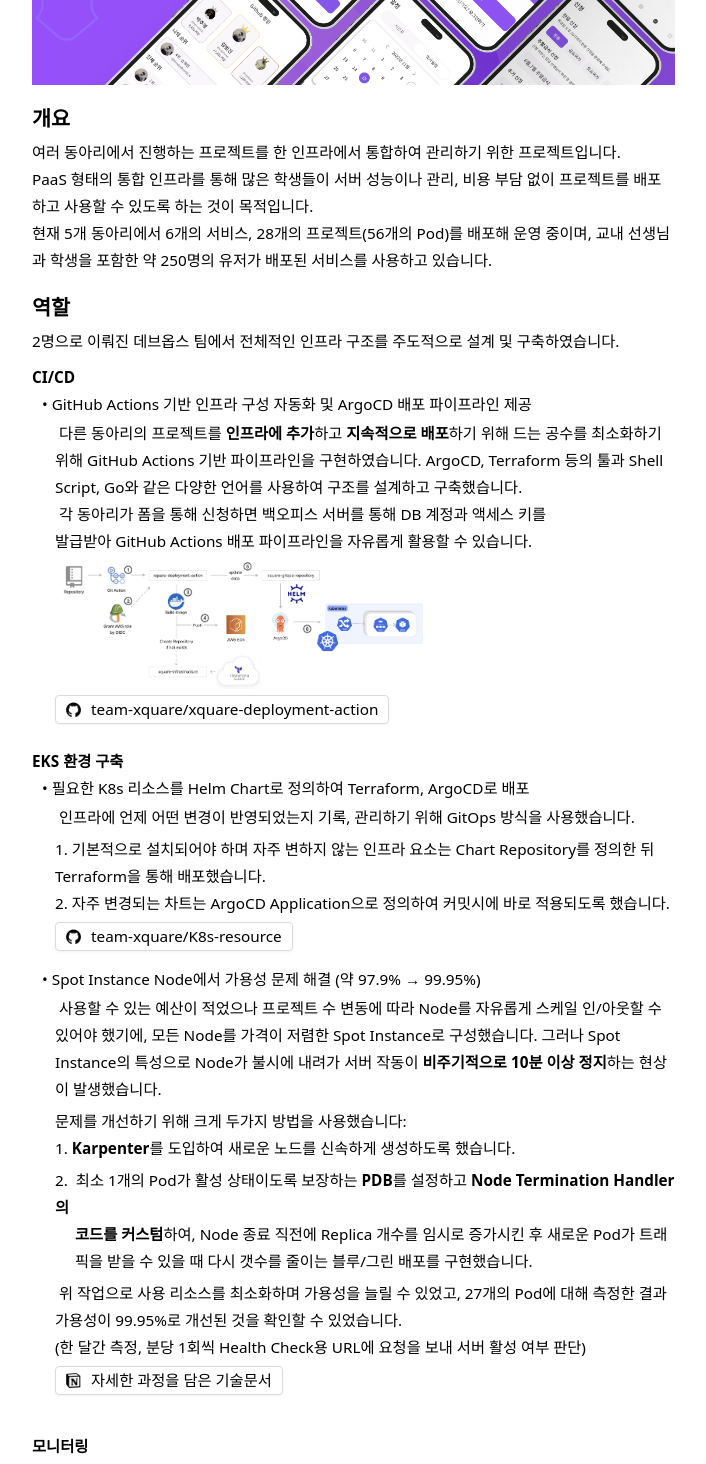
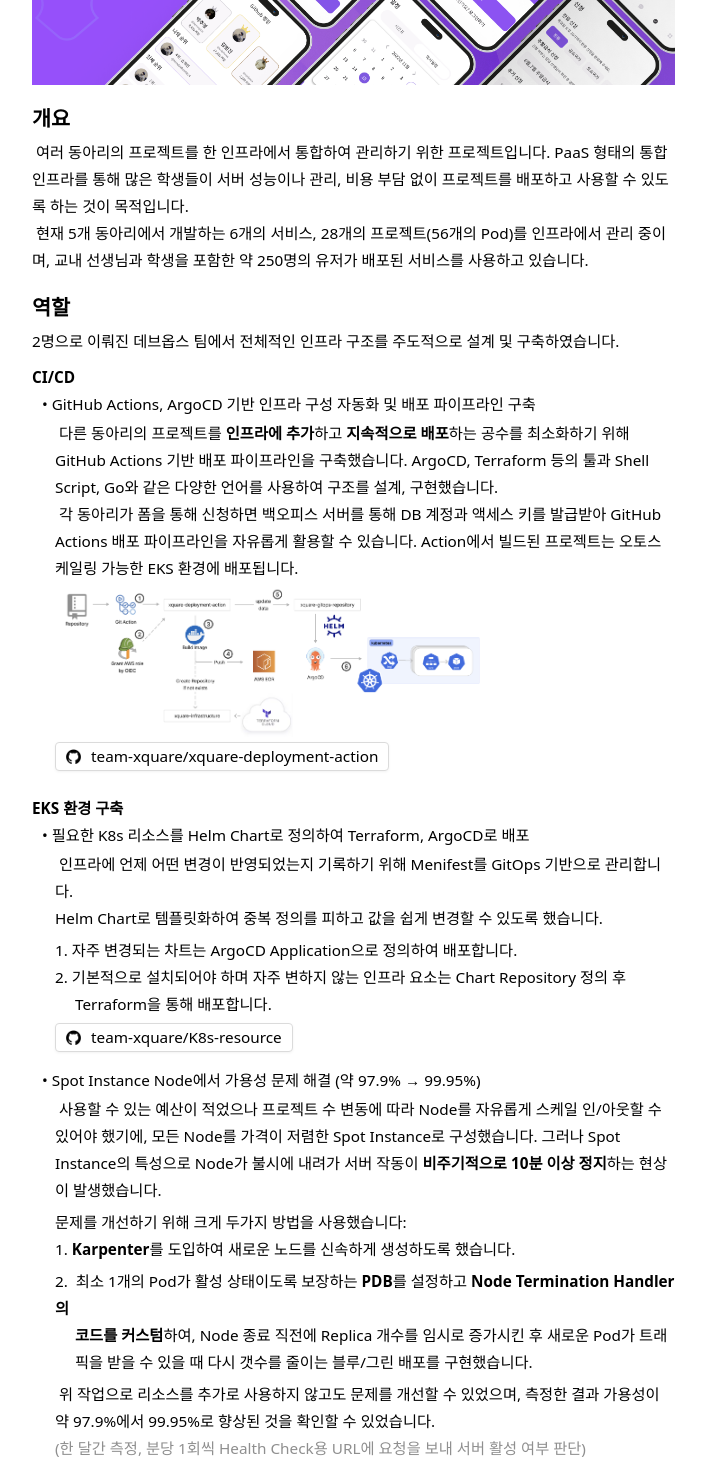
Before and after one commit to rlaisqls/portfolio, a React (Create React App) app: page / in a window 1280 px wide. Shown: the part 1300-2764 px from the top of the page, without its empty margins (381-1087 px from the left). Built offline with nearby package versions, Linux system fonts and the light colour scheme.

Commit message:
문장 간결화

```diff
--- a/src/portfolio/project/DMS.jsx
+++ b/src/portfolio/project/DMS.jsx
@@ -133,7 +133,7 @@
             <div className="inline-flex flex-col w-[645px] h-[63px] mb-[5px] mr-[-2.40px] items-center gap-[10px] relative border-solid border-[1px] drop-shadow-md bg-white border-lightgray rounded-lg">
             <div className="inline-flex items-center gap-[26px] absolute top-[13px] left-[18px]">
                 <p className="relative w-[491px]">
-                백엔드와 데브옵스에 대한 설계 정보 및 코드는 Github에서 확인하실 수 있습니다!
+                백엔드와 데브옵스에 대한 설계 및 코드는 GitHub에서 확인하실 수 있습니다!
                 </p>
                 <a href='https://github.com/team-aliens/DMS-Backend' target='_blank' rel="noopener noreferrer">
                 <div className="flex h-[35px] items-center justify-center gap-[10px] px-[16px] py-[14px] rounded relative bg-[#3D8AFF] hover:bg-[#336FF6] w-[84px]">
--- a/src/portfolio/project/Xquare.jsx
+++ b/src/portfolio/project/Xquare.jsx
@@ -16,7 +16,8 @@
                 </div>
 
                 <p className="relative">
-                    여러 동아리에서 진행하는 프로젝트를 한 인프라에서 통합하여 관리하기 위한 프로젝트입니다.<br/>PaaS 형태의 통합 인프라를 통해 많은 학생들이 서버 성능이나 관리, 비용 부담 없이 프로젝트를 배포하고 사용할 수 있도록 하는 것이 목적입니다.<br/>현재 5개 동아리에서 6개의 서비스, 28개의 프로젝트(56개의 Pod)를 배포해 운영 중이며, 교내 선생님과 학생을 포함한 약 250명의 유저가 배포된 서비스를 사용하고 있습니다.
+                    <Tab/>여러 동아리의 프로젝트를 한 인프라에서 통합하여 관리하기 위한 프로젝트입니다. PaaS 형태의 통합 인프라를 통해 많은 학생들이 서버 성능이나 관리, 비용 부담 없이 프로젝트를 배포하고 사용할 수 있도록 하는 것이 목적입니다.<br/>
+                    <Tab/>현재 5개 동아리에서 개발하는 6개의 서비스, 28개의 프로젝트(56개의 Pod)를 인프라에서 관리 중이며, 교내 선생님과 학생을 포함한 약 250명의 유저가 배포된 서비스를 사용하고 있습니다.
                 </p>
                 </div>
 
@@ -33,13 +34,13 @@
                     <Bold text="CI/CD"/><br />
                     <div className="ml-[10px]">
                         <Toggle summary={<>
-                            GitHub Actions 기반 인프라 구성 자동화 및 ArgoCD 배포 파이프라인 제공
+                            GitHub Actions, ArgoCD 기반 인프라 구성 자동화 및 배포 파이프라인 구축
                         </>} detail={
                             <>
-                                <Tab/>다른 동아리의 프로젝트를 <b>인프라에 추가</b>하고 <b>지속적으로 배포</b>하기 위해 드는 공수를 최소화하기 위해 GitHub Actions 기반 파이프라인을 구현하였습니다. ArgoCD, Terraform 등의 툴과 Shell Script, Go와 같은 다양한 언어를 사용하여 구조를 설계하고 구축했습니다.<br/>
-                                <Tab/>각 동아리가 폼을 통해 신청하면 백오피스 서버를 통해 DB 계정과 액세스 키를 <br/>발급받아 GitHub Actions 배포 파이프라인을 자유롭게 활용할 수 있습니다.
+                                <Tab/>다른 동아리의 프로젝트를 <b>인프라에 추가</b>하고 <b>지속적으로 배포</b>하는 공수를 최소화하기 위해 GitHub Actions 기반 배포 파이프라인을 구축했습니다. ArgoCD, Terraform 등의 툴과 Shell Script, Go와 같은 다양한 언어를 사용하여 구조를 설계, 구현했습니다.<br/>
+                                <Tab/>각 동아리가 폼을 통해 신청하면 백오피스 서버를 통해 DB 계정과 액세스 키를 발급받아 GitHub Actions 배포 파이프라인을 자유롭게 활용할 수 있습니다. Action에서 빌드된 프로젝트는 오토스케일링 가능한 EKS 환경에 배포됩니다.
                                 <Gap/>
-                                <ModalImage src="/img/description/deployment-action.png" className="h-[130px]" open={imageOpen}/>
+                                <ModalImage src="/img/description/deployment-action.png" className="h-[150px]" open={imageOpen}/>
                                 <div className="bg-white border-solid border-[1px] drop-shadow-sm bg-white border-lightgray px-[10px] my-[5px] mb-[15px] h-[29px] w-fit rounded ">
                                     <a href="https://github.com/team-xquare/xquare-deployment-action" target='_blank' rel="noopener noreferrer">
                                     <GithubText text="team-xquare/xquare-deployment-action"/>
@@ -54,10 +55,12 @@
                     <div className="ml-[10px]">
                         <Toggle summary="필요한 K8s 리소스를 Helm Chart로 정의하여 Terraform, ArgoCD로 배포" detail={
                             <>
-                                <Tab/>인프라에 언제 어떤 변경이 반영되었는지 기록, 관리하기 위해 GitOps 방식을 사용했습니다.<br/>
+                                <Tab/>인프라에 언제 어떤 변경이 반영되었는지 기록하기 위해 Menifest를 GitOps 기반으로 관리합니다.<br/>
+                                Helm Chart로 템플릿화하여 중복 정의를 피하고 값을 쉽게 변경할 수 있도록 했습니다.
                                 <Gap/>
-                                1. 기본적으로 설치되어야 하며 자주 변하지 않는 인프라 요소는 Chart Repository를 정의한 뒤 Terraform을 통해 배포했습니다.<br/>
-                                2. 자주 변경되는 차트는 ArgoCD Application으로 정의하여 커밋시에 바로 적용되도록 했습니다.
+                                1. 자주 변경되는 차트는 ArgoCD Application으로 정의하여 배포합니다.<br/>
+                                2. 기본적으로 설치되어야 하며 자주 변하지 않는 인프라 요소는 Chart Repository 정의 후 <br/>
+                                <span className="ml-[20px]"/>Terraform을 통해 배포합니다.
                                 <div className="bg-white border-solid border-[1px] drop-shadow-sm bg-white border-lightgray px-[10px] my-[5px] mb-[15px] h-[29px] w-fit rounded ">
                                     <a href="https://github.com/team-xquare/K8s-resource" target='_blank' rel="noopener noreferrer">
                                     <GithubText text="team-xquare/K8s-resource"/>
@@ -81,7 +84,8 @@
                                     </div>
                                     <Gap/>
 
-                                    <Tab/>위 작업으로 사용 리소스를 최소화하며 가용성을 늘릴 수 있었고, 27개의 Pod에 대해 측정한 결과 가용성이 99.95%로 개선된 것을 확인할 수 있었습니다. <br/>(한 달간 측정, 분당 1회씩 Health Check용 URL에 요청을 보내 서버 활성 여부 판단)
+                                    <Tab/>위 작업으로 리소스를 추가로 사용하지 않고도 문제를 개선할 수 있었으며, 측정한 결과 가용성이 약 97.9%에서 99.95%로 향상된 것을 확인할 수 있었습니다. <br/>
+                                    <span className="text-gray">(한 달간 측정, 분당 1회씩 Health Check용 URL에 요청을 보내 서버 활성 여부 판단)</span>
 
                                     <div className="bg-white border-solid border-[1px] drop-shadow-sm bg-white border-lightgray px-[10px] my-[5px] mb-[15px] h-[29px] w-fit rounded ">
                                         <a href="https://team-xquare.notion.site/spot-instance-downtime-660ad99c5dd549eb95e2c206f1d21d6d" target='_blank' rel="noopener noreferrer">
@@ -191,7 +195,7 @@
                 <p className="relative self-stretch">
                 <span>
                     <Tab/>또, 모니터링을 통해 서버의 상태를 <b>실시간으로 파악</b>하거나 <b>기록해놓고 상태를 면밀하게 살펴보는 것</b>이
-                    중요하다는 것을 느꼈습니다. Prometheus, Loki로 다양한 정보를 수집하여 누적함으로써 오류가 발생할 경우에 빠르게 파악하여 조치할 수 있었습니다.
+                    중요하다는 것을 느꼈습니다. Prometheus, Loki로 다양한 정보를 수집하여 누적함으로써 오류가 발생할 경우에 더 빠르게 파악하여 조치할 수 있었습니다.
                     <br />
                 </span>
                 </p>
```
